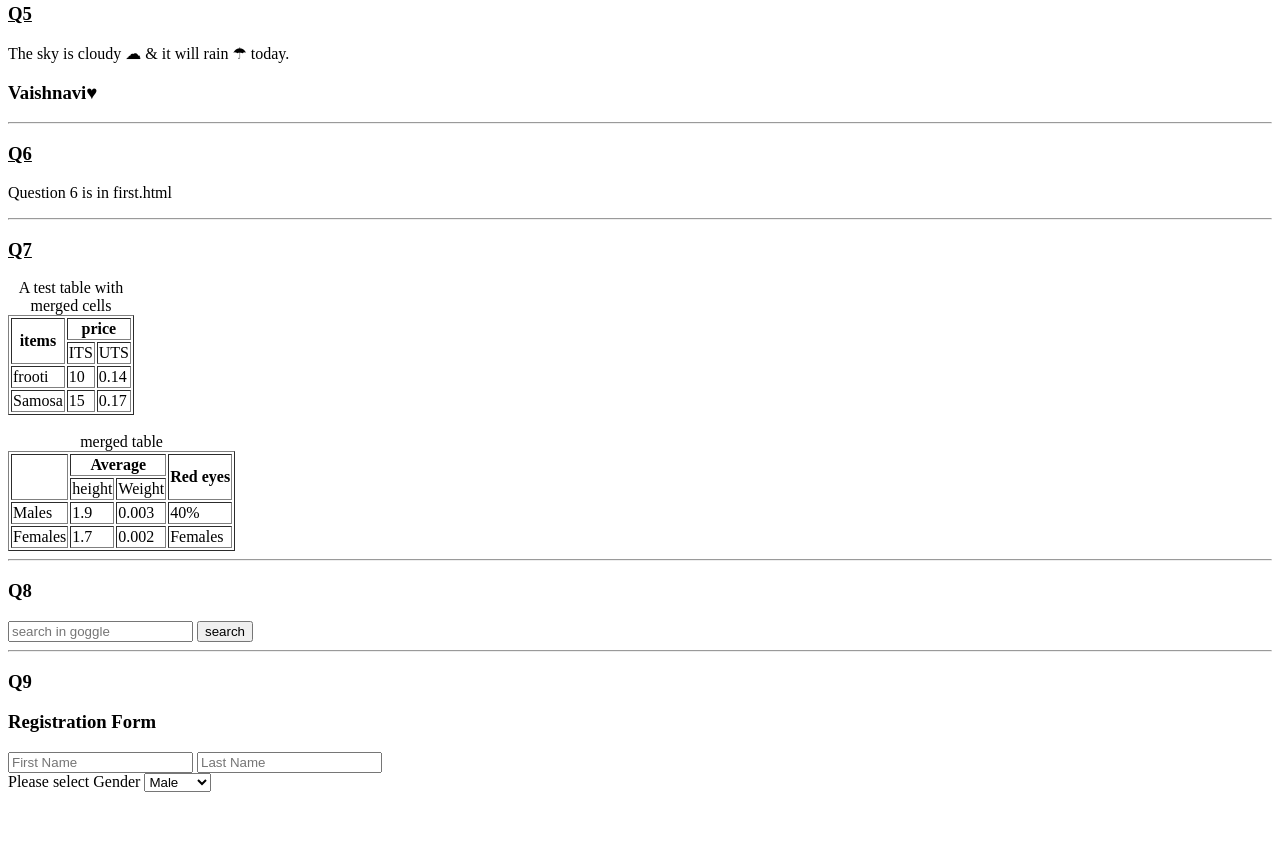
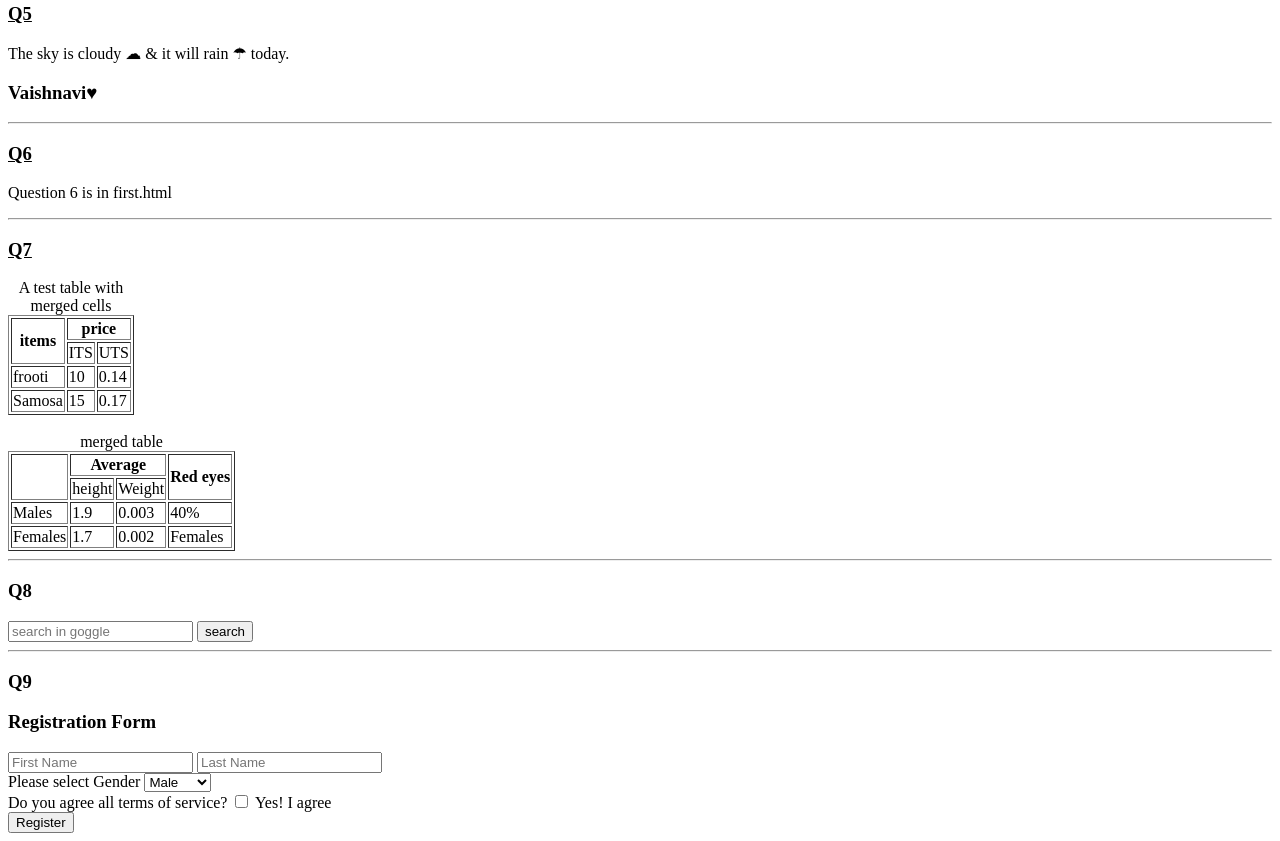
Before and after one commit to Abcvai/JS, a plain HTML site: page practiceQue.html in a window 1280 px wide. Shown: the part 632-1473 px from the top of the page. Before the commit the page ends 1432 px from the top, so only its background shows below. Drawn offline with Linux system fonts and the light colour scheme.

Commit message:
html practise questions done.

```diff
--- a/practiceQue.html
+++ b/practiceQue.html
@@ -102,5 +102,10 @@
         <option value="Male">Male</option>
         <option value="Female">Female</option>
       </select>
+      <br>
+      <label>Do you agree all terms of service?</label>
+      <input type="checkbox" id="yes" name="yes">
+      <label for="yes">Yes! I agree</label><br>
+<button>Register</button>
  </body>
 </html>
```
